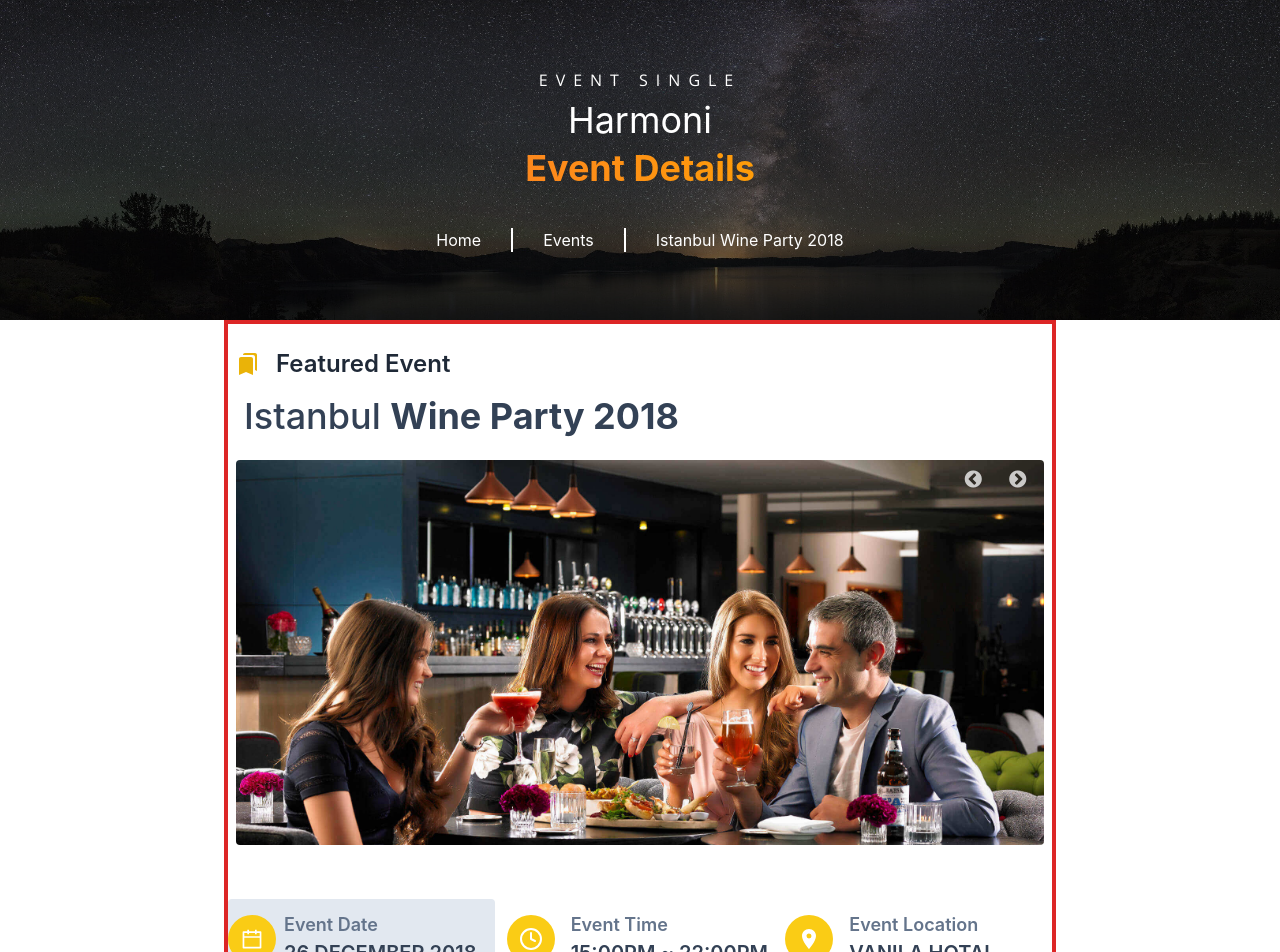
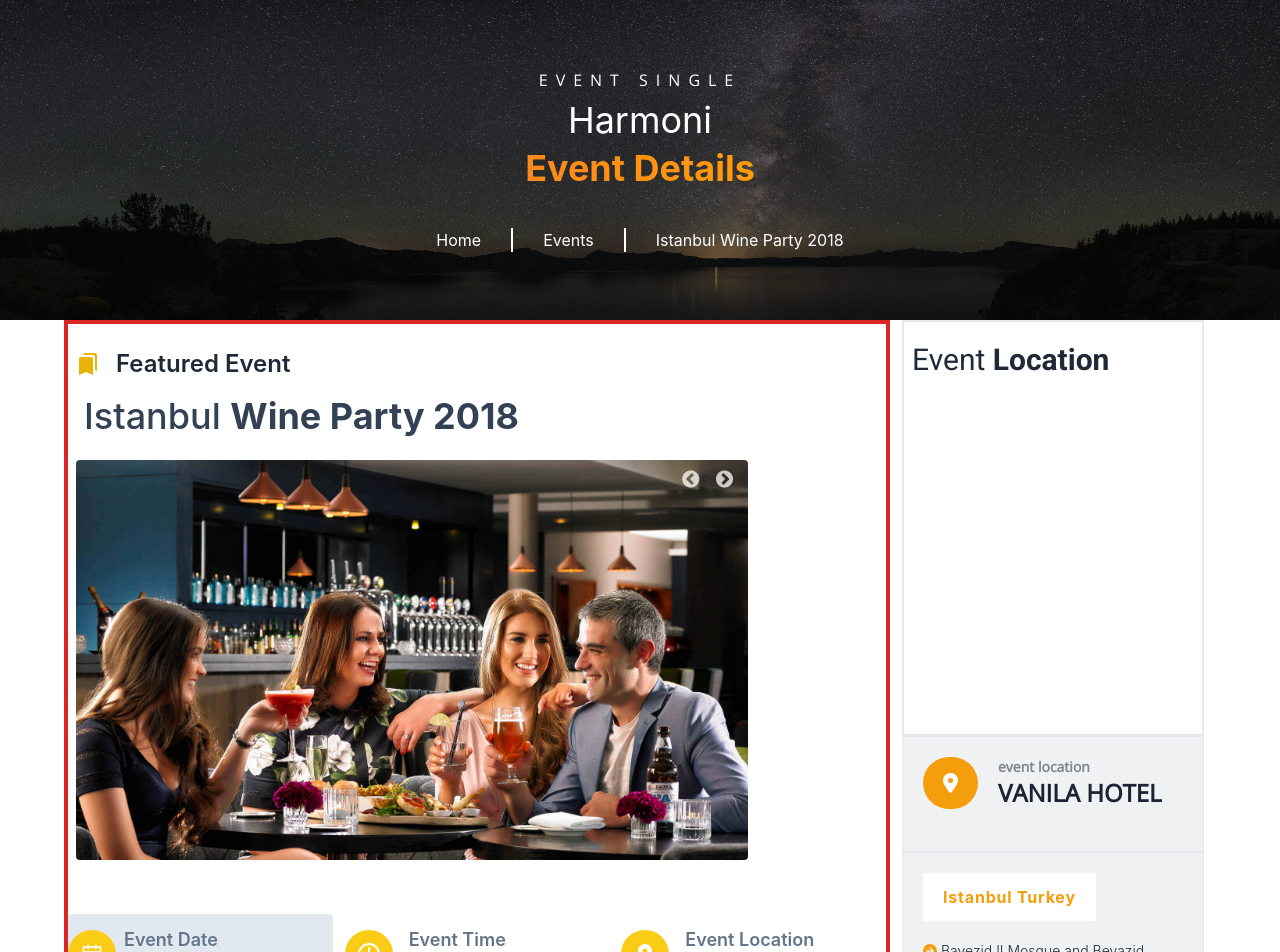
Before and after one commit to team-binarybrains/eventy-clientsite, a React (Create React App) app: page /event-details in a window 1280 px wide. Shown: the top 952 px of the page. Built offline with nearby package versions, Linux system fonts and the light colour scheme; a web font is replaced by a local one.

Commit message:
responsive design implemented in featured event.js

```diff
--- a/src/Components/EventDetails/EventDetails.js
+++ b/src/Components/EventDetails/EventDetails.js
@@ -18,13 +18,13 @@ const EventDetails = () => {
 
                 <section className='px-3 flex flex-wrap justify-center container mx-auto max-w-7xl lg:px-16'>
                     {/* 2nd row : 1st column (-----Rashid vai-------)*/}
-                    <div className='border-4 border-red-600 basis-[800px] shrink max-w-[52rem]'>
+                    <div className='border-4 border-red-600 basis-[800px] shrink grow max-w-[52rem]'>
                         <FeaturedEvent></FeaturedEvent>
                         <FeaturedEventDetails/>
                     </div>
 
                     {/* 2nd row : 2nd column */}
-                    <div className='basis-[350px] grow shrink max-w-[59rem]'>
+                    <div className='basis-[300px] grow shrink max-w-[59rem]'>
                         <LocationFaq></LocationFaq>
                     </div>
                 </section>
--- a/src/Components/EventDetails/FeaturedEvent/FeaturedEvent.js
+++ b/src/Components/EventDetails/FeaturedEvent/FeaturedEvent.js
@@ -1,3 +1,4 @@
+/* eslint-disable no-unused-vars */
 import React from 'react';
 import { MdBookmarks } from 'react-icons/md'
 import style from './FeaturedEvent.module.css'
@@ -5,10 +6,10 @@ import FeaturedEventSlider from './FeaturedEventSlider';
 
 const FeaturedEvent = () => {
    return (
-      <section className='container mx-auto px-2'>
+      <section className='px-2 '>
          {/* <p className={`${style} text-5xl`}>this Featured Event</p> */}
          <div className="py-6">
-            <div className="">
+            <div className=" ">
                <h1 className='flex items-center gap-4 text-2xl font-semibold'><span className='text-yellow-500'><MdBookmarks></MdBookmarks></span>Featured Event</h1>
                <h2 className='text-4xl pt-4 pl-2 font-medium text-slate-700'>Istanbul <strong>Wine Party 2018</strong></h2>
             </div>
--- a/src/Components/EventDetails/FeaturedEvent/FeaturedEventSlider.js
+++ b/src/Components/EventDetails/FeaturedEvent/FeaturedEventSlider.js
@@ -1,3 +1,4 @@
+/* eslint-disable no-unused-vars */
 import React from "react";
 import Slider from "react-slick";
 import { AiOutlineArrowRight } from 'react-icons/ai';
@@ -43,46 +44,19 @@ const FeaturedEventSlider = () => {
       speed: 500,
       slidesToShow: 1,
       slidesToScroll: 1,
-      responsive: [
-         {
-            breakpoint: 1024,
-            settings: {
-               slidesToShow: 1,
-               slidesToScroll: 1,
-               infinite: true,
-               dots: false
-            }
-         },
-         {
-            breakpoint: 600,
-            settings: {
-               slidesToShow: 1,
-               slidesToScroll: 1,
-               initialSlide: 1
-            }
-         },
-         {
-            breakpoint: 480,
-            settings: {
-               slidesToShow: 1,
-               slidesToScroll: 1
-            }
-         }
-      ],
       nextArrow: <SampleNextArrow />,
       prevArrow: <SamplePrevArrow />,
-
    };
    return (
-      <div className="py-6">
+      <div className="py-6 w-80 md:w-full">
          {/* <h2> Single Item</h2> */}
-         <Slider {...settings} className='relative'>
+         <Slider {...settings} className='relative max-w-2xl'>
             {
                photos.map(slide =>
-                  <div>
+                  <div className="">
                      <div className="">
                         <div className="">
-                           <img className="w-full object-cover object-top rounded" src={slide.img} style={{ height: '385px' }} alt="" />
+                           <img className="object-cover object-top rounded" src={slide.img} style={{ height: '400px' }} alt="" />
                         </div>
                      </div>
                   </div>
--- a/src/Components/EventDetails/LocationFaq.js
+++ b/src/Components/EventDetails/LocationFaq.js
@@ -9,7 +9,7 @@ import { HiLink } from 'react-icons/hi';
 
 const LocationFaq = () => {
     return (
-        <section className='flex flex-wrap items-center px-3'>
+        <section className='flex flex-wrap justify-center sm:justify-start items-center px-3'>
 
             {/* event location map */}
             <div className={`py-5 px-2 border-2 h-[26rem] min-w-[12rem] w-full max-w-[19rem] grow`}>
```
